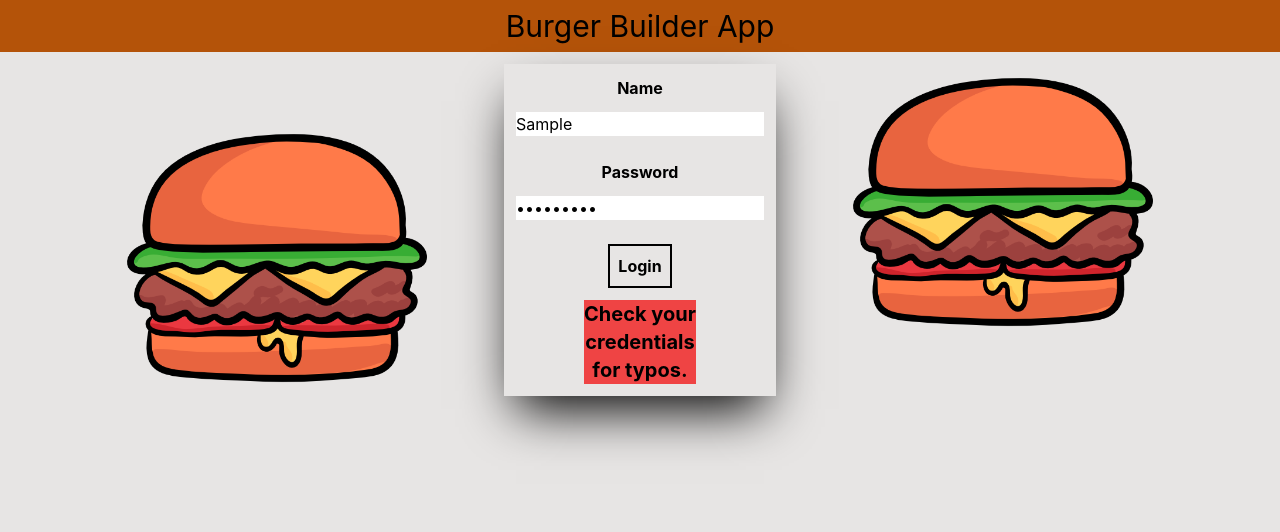
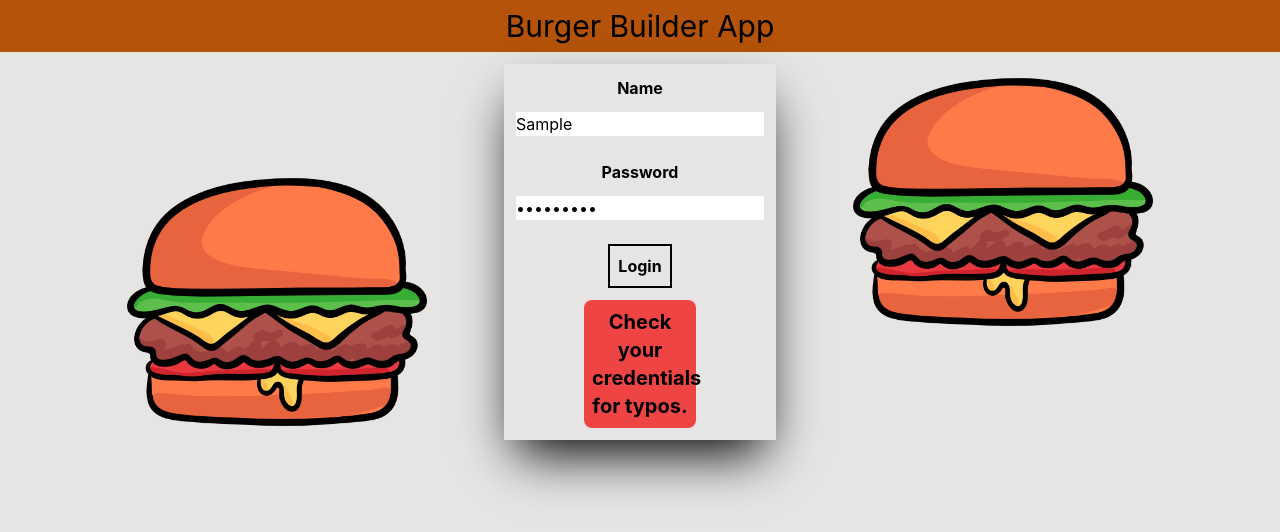
Before and after one commit to jojimanos/burger_builder, a Next.js app: page /account/login in a window 1280 px wide. Both pictures are taken after typing "Sample", "Sample123" into the empty fields and a click on the button "Login". Shown: the top 532 px of the page. Built offline with nearby package versions, Linux system fonts and the light colour scheme; no server answers.

Commit message:
Error handling design

```diff
--- a/pages/account/login.tsx
+++ b/pages/account/login.tsx
@@ -63,7 +63,7 @@ export default function Login() {
                 <button className="border-2 border-black p-2 font-bold text-black" disabled={formState.isSubmitting}>Login</button>
               </div>
               <div className='grid place-items-center'>
-                {error && (<div className='bg-red-500 text-center text-xl font-bold w-28'>{error}</div>)}
+                {error && (<div className='bg-red-500 text-center text-xl font-bold w-28 p-2 rounded-lg'>{error}</div>)}
               </div>
             </form>
           </div>
```
